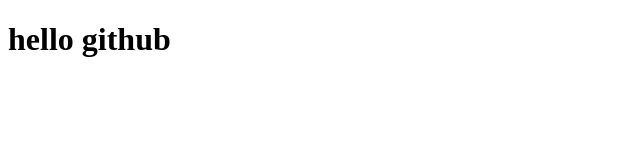
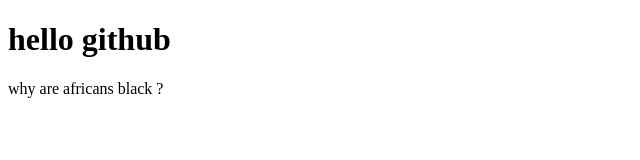
Before and after one commit to dikshant20057/Git_practice, a plain HTML site: page frontend/index.html in a window 1280 px wide. Shown: the whole page, without its empty margins (0-640 px from the left). Drawn offline with Linux system fonts and the light colour scheme.

Commit message:
changes made by the greatest

```diff
--- a/frontend/index.html
+++ b/frontend/index.html
@@ -8,5 +8,6 @@
 <body>
 
     <h1>hello github</h1>
+    <p> why are africans black ?</p>
 </body>
 </html>
```
